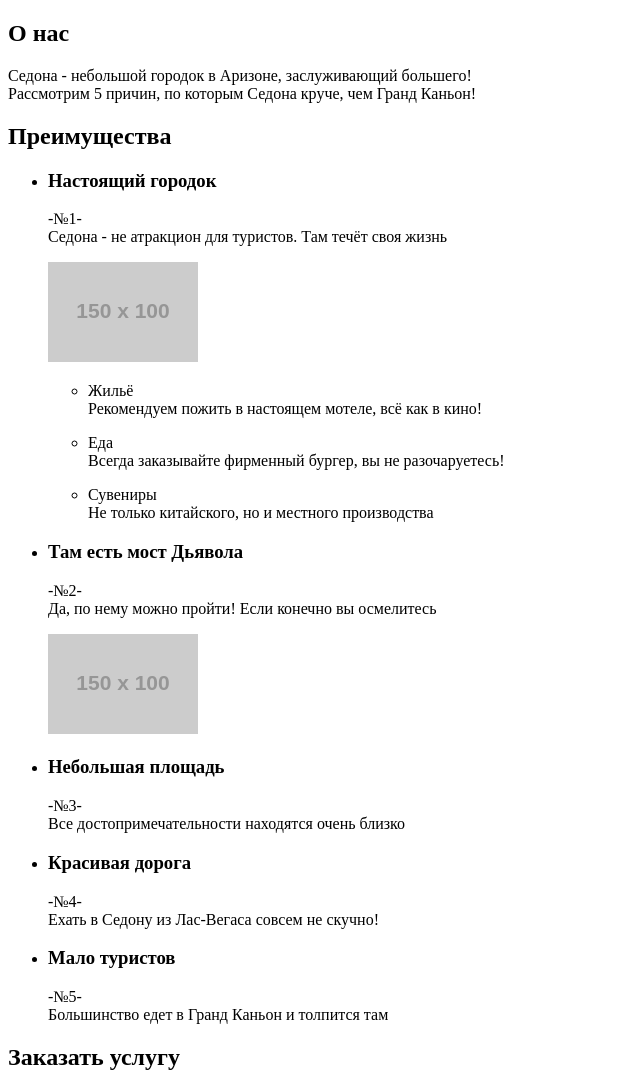
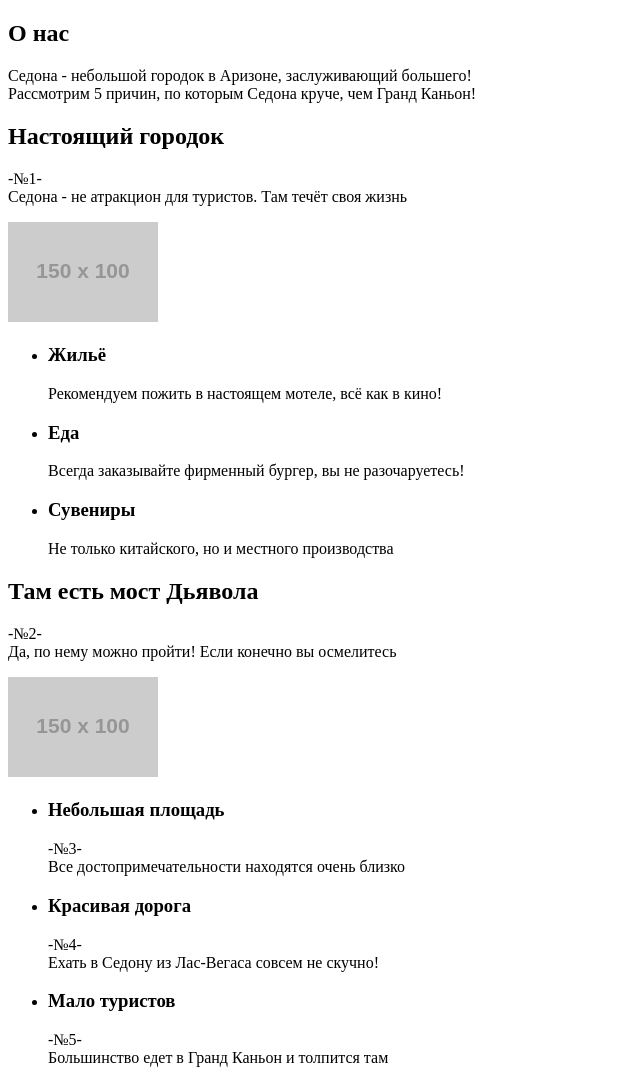
Before and after one commit to algoritmer/1243803-sedona-30, a plain HTML site: page index.html in a window 1280 px wide. Shown: the part 520-1594 px from the top of the page, without its empty margins (0-640 px from the left). Drawn offline with Linux system fonts and the light colour scheme; placeholder pictures from the web are drawn by us.

Commit message:
Вносит исправления

```diff
--- a/index.html
+++ b/index.html
@@ -22,6 +22,7 @@
     </header>
 
     <main>
+
       <p>Welcome - to the gorgeous -</p><br>
       <h1>Седона</h1><br>
       <p>"Because the Grand Canyon sucks!"</p>
@@ -34,34 +35,38 @@
       </section>
 
       <section>
-        <h2>Преимущества</h2>
-        <ul>
-          <li>
-            <h3>Настоящий городок</h3>
+        <h2>Настоящий городок</h2>
         <p>-№1-<br>
         Седона - не атракцион для туристов. Там течёт своя жизнь</p>
         <img src="https://via.placeholder.com/150x100" alt="Фото города Седона">
+      </section>
+
+      <section>
         <ul>
           <li>
-                <p>Жильё<br>
-                Рекомендуем пожить в настоящем мотеле, всё как в кино!</p>
+            <h3>Жильё</h3>
+            <p>Рекомендуем пожить в настоящем мотеле, всё как в кино!</p>
           </li>
           <li>
-                <p>Еда<br>
-                Всегда заказывайте фирменный бургер, вы не разочаруетесь!</p>
+            <h3>Еда</h3>
+            <p>Всегда заказывайте фирменный бургер, вы не разочаруетесь!</p>
           </li>
           <li>
-                <p>Сувениры<br>
-                Не только китайского, но и местного производства</p>
+            <h3>Сувениры</h3>
+            <p>Не только китайского, но и местного производства</p>
           </li>
         </ul>
-          </li>
-          <li>
-            <h3>Там есть мост Дьявола</h3>
+      </section>
+
+      <section>
+        <h2>Там есть мост Дьявола</h2>
         <p>-№2-<br>
         Да, по нему можно пройти! Если конечно вы осмелитесь</p>
         <img src="https://via.placeholder.com/150x100" alt="Фото моста Дьявола">
-          </li>
+      </section>
+
+      <section>
+        <ul>
           <li>
             <h3>Небольшая площадь</h3>
             <p>-№3-<br>
@@ -87,11 +92,11 @@
         <!-- Здесь будет форма записи -->
       </section>
 
-      <aside>
+      <section>
         <h2>Как до нас добраться</h2>
         <!-- Здесь будет карта штата-->
         <button type="button">Закрыть</button>
-      </aside>
+      </section>
 
     </main>
 
```
Lines whose indentation alone changed are shown as unchanged.
